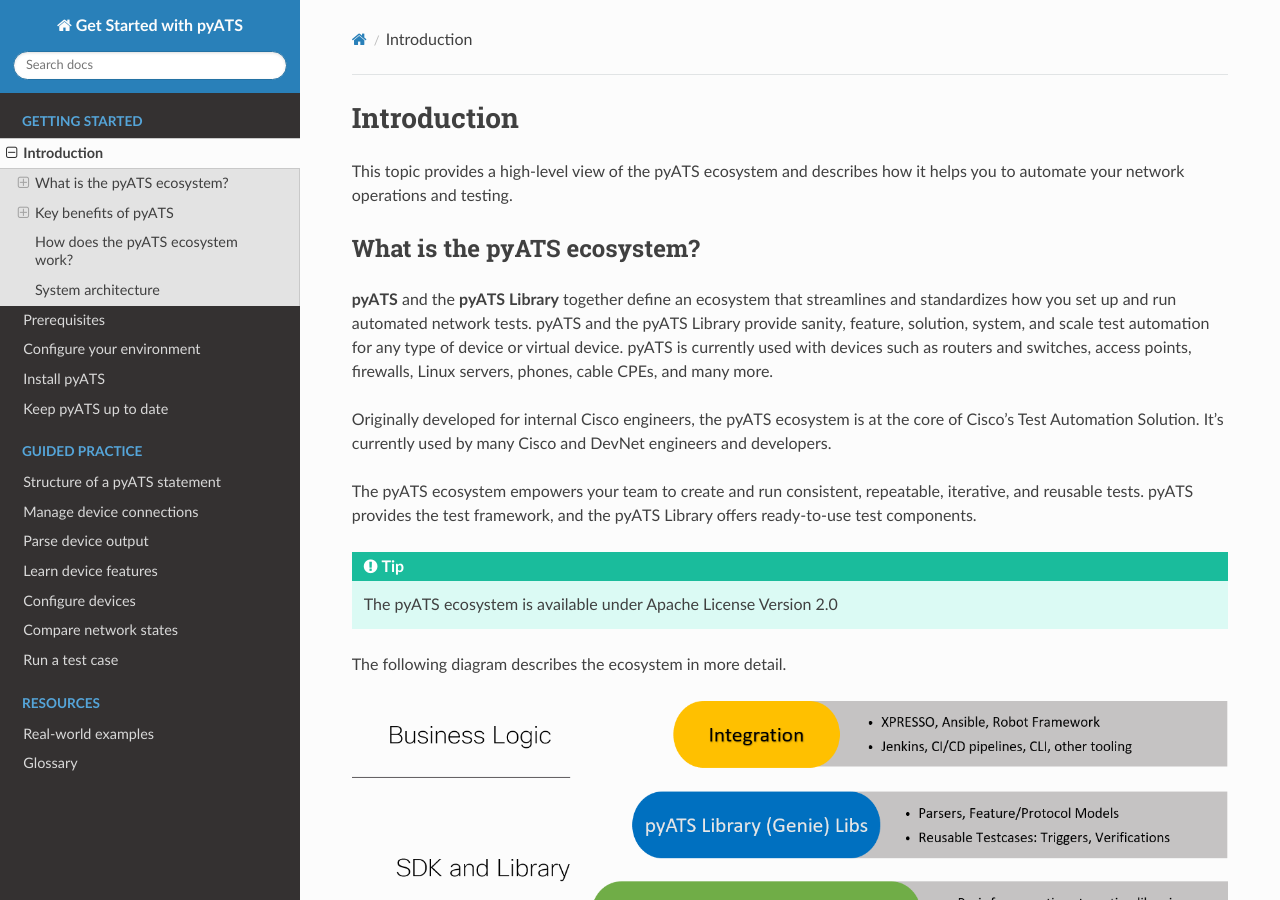
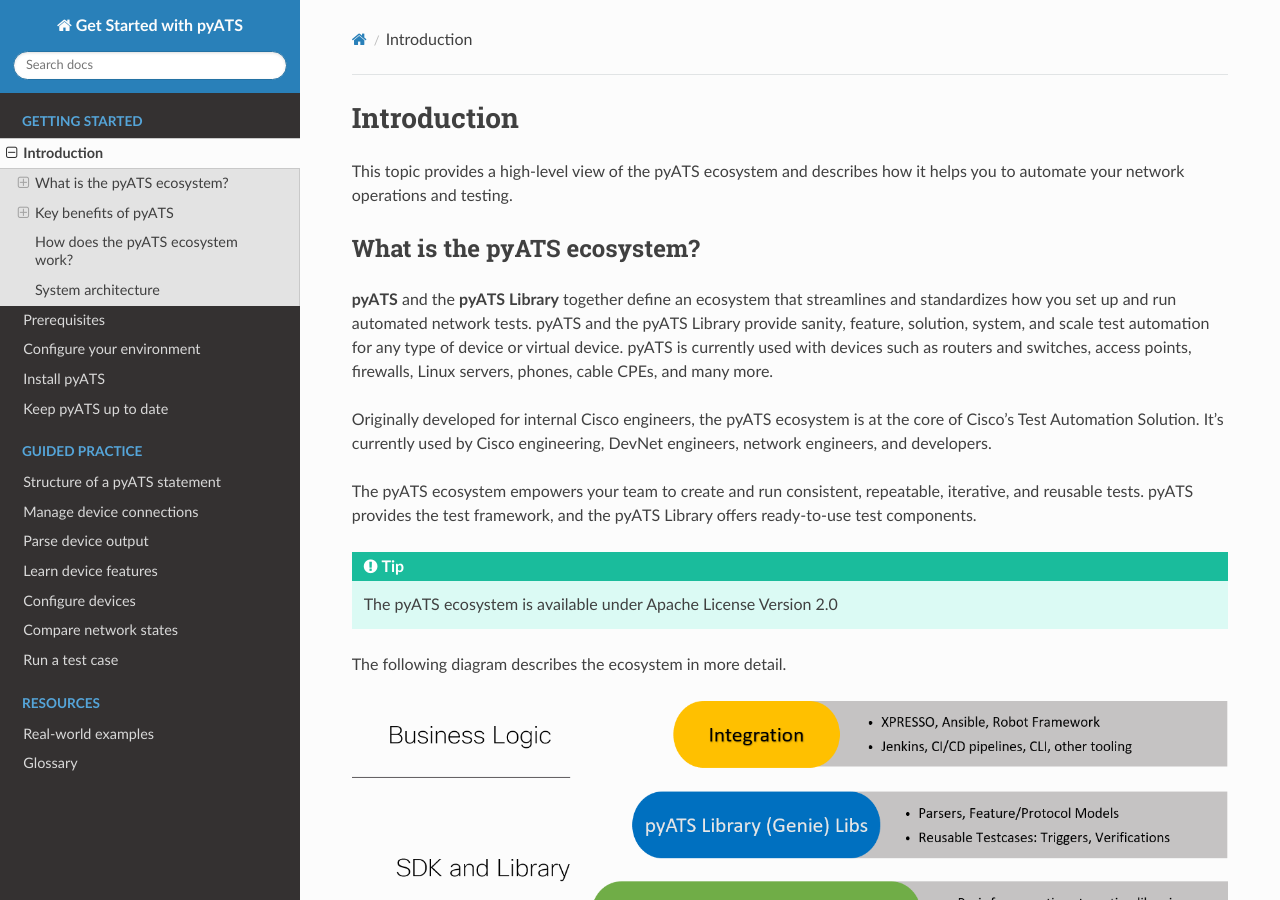
Before and after one commit to CiscoTestAutomation/getting-started, a Sphinx documentation site: the page built from source/intro/introduction.rst, in a window 1280 px wide and 900 px high. Built offline with Sphinx 7.4.7 and the Read the Docs theme 2.0.0, drawn with Linux system fonts in a browser that asks for light colours.

Commit message:
Update introduction.rst
As per JB's suggested changes.

```diff
--- a/source/intro/introduction.rst
+++ b/source/intro/introduction.rst
@@ -7,7 +7,7 @@
 -------------------------------------
 |pyATSbold| and the |librarybold| together define an ecosystem that streamlines and standardizes how you set up and run automated network tests. |pyATS| and the |library| provide sanity, feature, solution, system, and scale test automation for any type of device or virtual device. |pyATS| is currently used with devices such as routers and switches, access points, firewalls, Linux servers, phones, cable CPEs, and many more.
 
-Originally developed for internal Cisco engineers, the |pyATS| ecosystem is at the core of Cisco's Test Automation Solution. It's currently used by many Cisco and DevNet engineers and developers.
+Originally developed for internal Cisco engineers, the |pyATS| ecosystem is at the core of Cisco's Test Automation Solution. It's currently used by Cisco engineering, DevNet engineers, network engineers, and developers.
 
 The |pyATS| ecosystem empowers your team to create and run consistent, repeatable, iterative, and reusable tests. |pyATS| provides the test framework, and the |library| offers ready-to-use test components.
 
```
